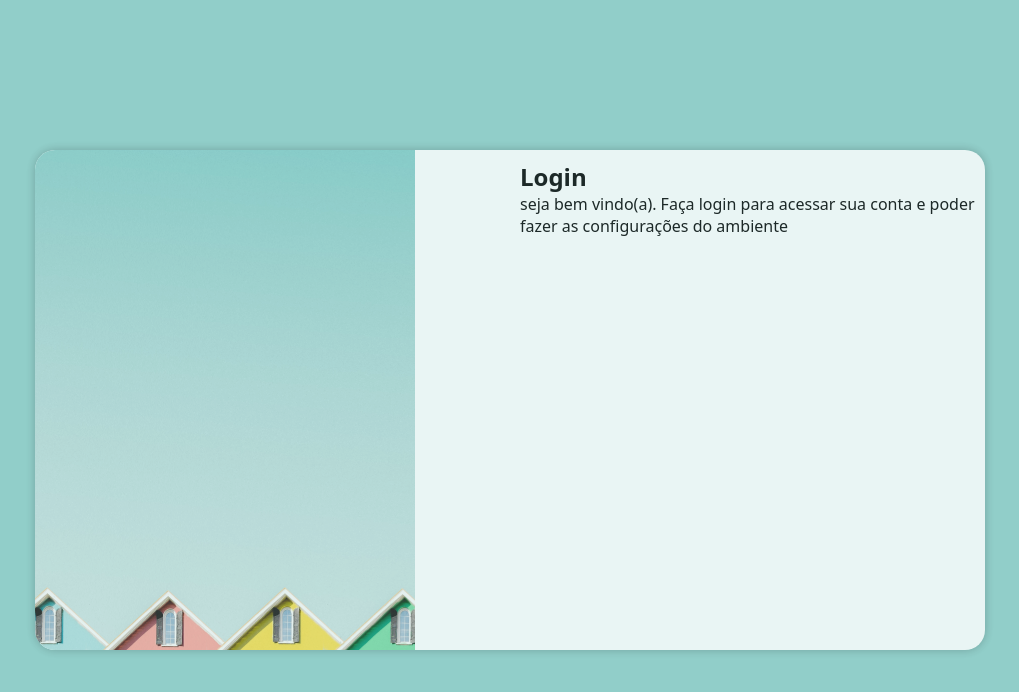
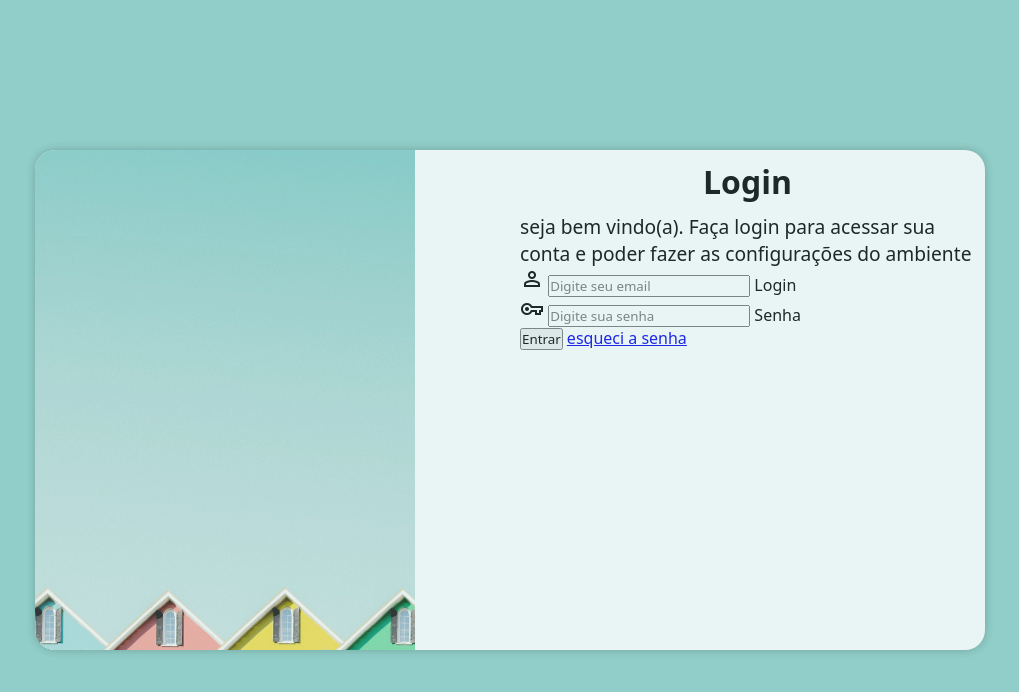
Before and after one commit to PedroCruz000/projeto-login, a plain HTML site: page index.html in a window 1280 px wide. Shown: the whole page, without its empty margins (130-1149 px from the left). Drawn offline with nearby package versions, Linux system fonts and the light colour scheme.

Commit message:
adicionei o formulario

```diff
--- a/estilos/media-query.css
+++ b/estilos/media-query.css
@@ -29,4 +29,10 @@
         float: right;
         width: 50%;
     }
+    div#formulario > h1{
+        font-size: 2em;
+    }
+    div#formulario > p {
+        font-size: 1.2em;
+    }
 }
--- a/estilos/style.css
+++ b/estilos/style.css
@@ -24,7 +24,7 @@ section#login{
     overflow: hidden;
 
     background-color: white;
-    width: 250px;
+    width: 270px;
     height: 500px;
     border-radius: 20px;
     opacity: .8;
@@ -44,9 +44,12 @@ section#login >div#formulario{
     display: block;
     padding: 10px;
 }
-section#login:hover {
-    border-radius: 50%;
-    width: 100px;
-    height: 100px ;
-    transition: border-radius 1s, width 1s, height 1s;
+
+
+div#formulario > h1 {
+    text-align: center;
+    margin-bottom: 10px;
 }
+div#formulario > p {
+    font-size: 1em;
+}
--- a/index.html
+++ b/index.html
@@ -5,6 +5,8 @@
     <meta http-equiv="X-UA-Compatible" content="IE=edge">
     <meta name="viewport" content="width=device-width, initial-scale=1.0">
     <title>Login</title>
+    <link rel="stylesheet" href="https://fonts.googleapis.com/css2?family=Material+Symbols+Outlined:opsz,wght,FILL,GRAD@20..48,100..700,0..1,-50..200" />
+
     <link rel="stylesheet" href="estilos/style.css">
     <link rel="stylesheet" href="estilos/media-query.css">
 </head>
@@ -17,7 +19,26 @@
             <div id="formulario">
                 <h1>Login</h1>
                 <p>seja bem vindo(a). Faça login para acessar sua conta e poder fazer as configurações do ambiente</p>
-                <form action="login.php" method="post"></form>
+                <form action="login.php" method="post" autocomplete="on">
+                    <div class="campo">
+                        <span class="material-symbols-outlined">
+                            person
+                            </span>
+                        <input type="email"  name="login" id="ilogin" placeholder="Digite seu email" autocomplete="email" required maxlength="30">
+                        <label for="ilogin"> Login</label>
+                    </div>
+                    <div class="campo">
+                        <span class="material-symbols-outlined">
+                            vpn_key
+                            </span>
+                        <input type="password" name="senha" id="isenha" placeholder="Digite sua senha" minlength="5" maxlength="20" autocomplete="current-password" required>
+                        <label for="isenha">Senha</label>
+                    </div>
+                    <input type="submit" value="Entrar">
+                    <a href="esqueci.html">
+                        esqueci a senha
+                    </a>
+                </form>
             </div>
         </section>
     </main>
```
